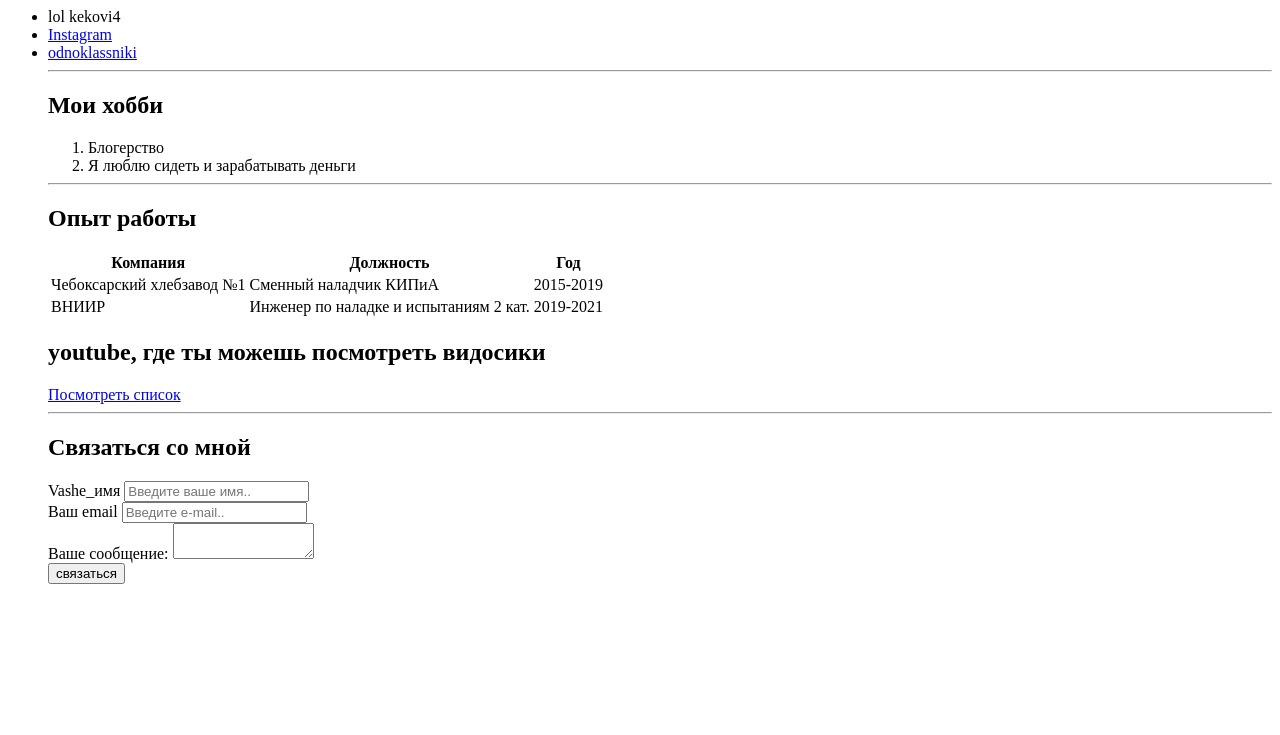
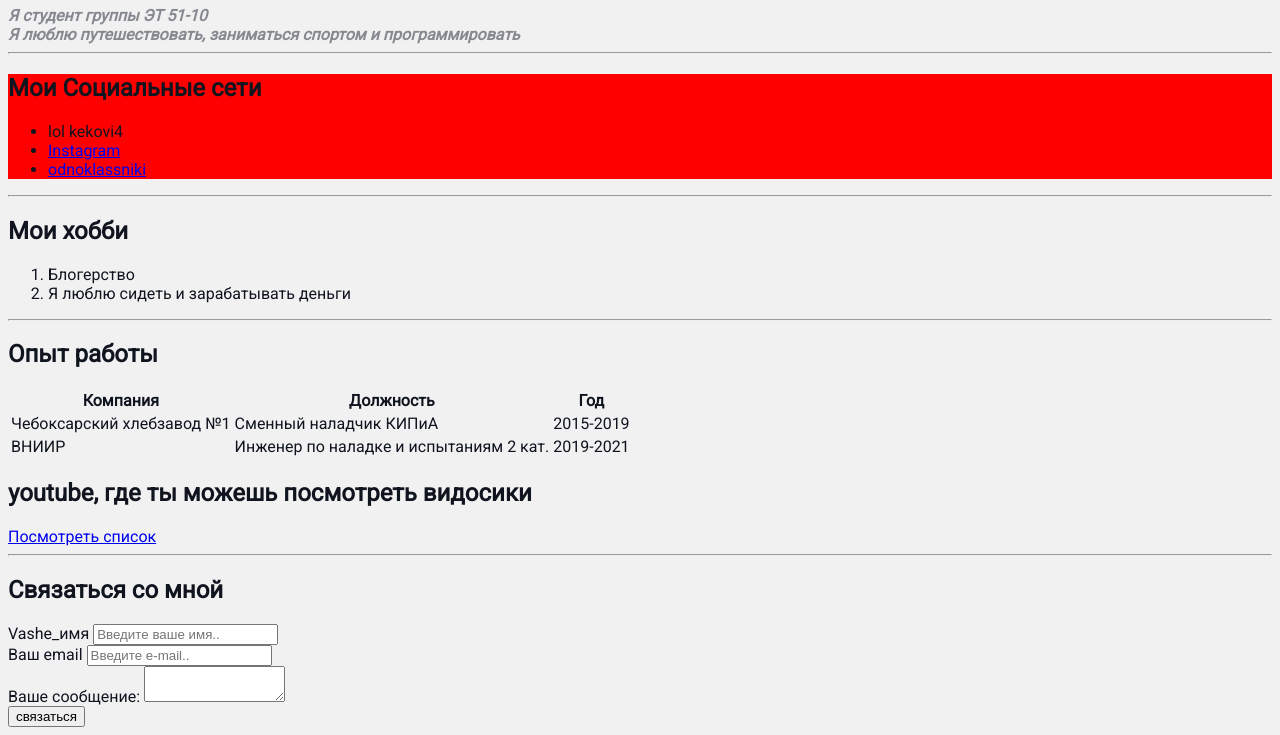
Before and after one commit to Vladimir6421/vn, a plain HTML site: page index.html in a window 1280 px wide. Shown: the part 237-972 px from the top of the page. Before the commit the page ends 837 px from the top, so only its background shows below. Drawn offline with Linux system fonts and the light colour scheme.

Commit message:
Add files via upload

```diff
--- a/index.html
+++ b/index.html
@@ -3,34 +3,38 @@
     <head>
         <meta charset="UTF-8">
         <title>Derzhavin VN</title>
+        <link rel="stylesheet" href="styles.css">
+
 </head>
-    <body>
+    <body >
 
-        <table c>
-           <tr>
-               <td>
-                <img src="avatar2.jpg" alt="это фото профиля" width="200"/>
-               </td>
-               <td>
+        <div class="info">
+                <img src="avatar2.jpg" alt="это фото профиля" class="avatar"/>
+
+
                 <h1>Владимир Державин</h1>
-                <p> <em>
-                    Я студент группы <strong>ЭТ 51-10</strong></em> </p>
+                <p> Я студент группы <strong>ЭТ 51-10</strong></em> </p>
                 <p>Я люблю путешествовать, заниматься спортом и программировать</p>
-               </td>
-           </tr>
-        </table>
 
 
 
 
+
+        </div>
+
+
      <hr>
-
+     <div class="social">
         <h2>Мои Социальные сети</h2>
         <ul>
+
             <li>lol kekovi4</li>
             <li><a href="https://instagram.com/derzhavin64" target="_blank ">Instagram</a></li>
             <li><a href="https://ok.ru/volodia351" target="_blank ">odnoklassniki</a>
             </li>
+        </ul>
+
+     </div>
 
      <hr>
 
@@ -39,6 +43,8 @@
          <li>Блогерство</li>
           <li>Я люблю сидеть  и зарабатывать деньги</li>
         </ol>
+
+
 
 
         </form>
@@ -86,9 +92,9 @@
             <br>
 
             <label for="email">Ваш email</label>
-            <input type="text" id="email"
-            placeholder="Введите e-mail..">
+            <input type="text" id="email"  placeholder="Введите e-mail..">
            <!-- если атрибут for & id совпадают, то при нажатии на имя, автоматически начнется ввод имени в графе-->
+
 
            <br>
 
--- /dev/null
+++ b/styles.css
@@ -0,0 +1,44 @@
+@import url('https://fonts.googleapis.com/css2?family=Roboto&display=swap');
+
+body {
+    background-color: #f1f1f1;
+    color: #0f141e;
+
+    font-size: 16px;
+    font-weight: normal;
+    font-family: 'Roboto', sans-serif;
+
+    /*font-family: Cambria, Cochin, Georgia, Times, 'Times New Roman', serif*/
+    /*font: normal 16px*/
+
+
+   /* font-family: 'Roboto', sans-serif;*/
+
+
+}
+
+
+.avatar {
+    width: 200px;
+    border-radius: 28px;
+    box-shadow: 4px 4px 14px rgba(0, 0, 0, 0, 25);/*ПОЧЕМУ-ТО НЕ РАБОТАЕТ ТЕНЬ*/
+}
+
+
+.info p {
+    color: #86898f;
+
+    margin: 0;
+    font-style: italic;
+    font-weight: bold;
+    text-decoration: none    /*underline*/;
+     /*text-transform: uppercase;*/
+   /*letter-spacing: ;*/
+    /*word-wrap: 42px;*/
+
+}
+
+
+.social {
+    background-color: red;
+}
```
Lines whose indentation alone changed are shown as unchanged.
